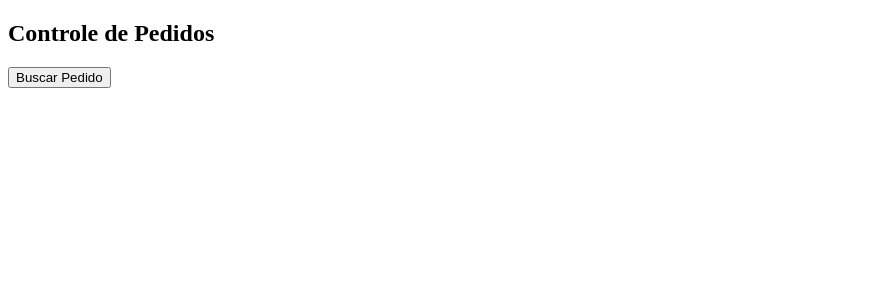
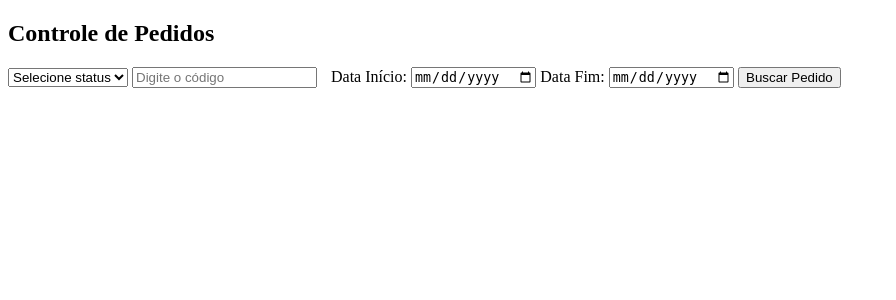
Before and after one commit to daniloabramo/NanoSistema, a CodeIgniter app: page /nano-sistema/index.php/controle/index in a window 1280 px wide. Shown: the top 300 px of the page, without its empty margins (0-896 px from the left). Run offline with CodeIgniter, Linux system fonts and the light colour scheme; tables that the repository leaves empty or names only in its code hold one stand-in row (values such as "Sample post"); some libraries are stand-ins or nearby versions.

Commit message:
filtro select, filtro de data e refatoração do atualizar status do pedido

```diff
--- a/application/config/autoload.php
+++ b/application/config/autoload.php
@@ -89,7 +89,7 @@
 |
 |	$autoload['helper'] = array('url', 'file');
 */
-$autoload['helper'] = array('url', 'filtro');
+$autoload['helper'] = array('url', 'select', 'filtro');
 
 /*
 | -------------------------------------------------------------------
--- a/application/controllers/Controle.php
+++ b/application/controllers/Controle.php
@@ -4,19 +4,36 @@
 class Controle extends CI_Controller {
 
     public function index(){
-        $this->load->view('pages/controle');
+
         $this->load->model('Pedido_model');
 
         $Detalhes_Pedido = $this->Pedido_model->listar();
         /*echo '<pre>';
         echo json_encode($Detalhes_Pedido, JSON_PRETTY_PRINT);
         echo '</pre>';*/
+
+
+        $data['select_status'] = select_opcoes($this, 'pedido_status', 'descricao', 'descricao', 'Selecione status');
+        $this->load->view('pages/controle', $data);
+
+
     }
 
     public function listar()
     {
+
         $this->load->model("Pedido_model");
-        $data['pedido'] = $this->Pedido_model->listar();
+
+        $filtro = array(
+            'id' => $this->input->get('id'),
+            'status' => $this->input->get('status'),
+            'data_inicio' => $this->input->get('data_inicio'),
+            'data_fim' => $this->input->get('data_fim')
+        );
+
+        $filtro = array_filter($filtro);
+        $data['pedido'] = $this->Pedido_model->listar($filtro);
+
         $this->load->view('/partials/lista_pedido', $data);
     }
 
--- /dev/null
+++ b/application/helpers/select_helper.php
@@ -0,0 +1,22 @@
+<?php
+if (!defined('BASEPATH')) exit('No direct script access allowed');
+
+if (!function_exists('select_opcoes')) {
+    function select_opcoes($CI, $tabela, $valor_coluna, $exibir_coluna, $opcao_padrao = 'Selecione', $where = null)
+    {
+        if ($where !== null) {
+            $CI->db->where($where);
+        }
+
+        $dados = $CI->db->get($tabela)->result_array();
+
+        $select_data = array(
+            'dados' => $dados,
+            'valor_coluna' => $valor_coluna,
+            'exibir_coluna' => $exibir_coluna,
+            'opcao_padrao' => $opcao_padrao
+        );
+
+        return $CI->load->view('partials/select', $select_data, TRUE);
+    }
+}
--- a/application/models/Pedido_model.php
+++ b/application/models/Pedido_model.php
@@ -86,12 +86,39 @@
     }
 
     // Listar Pedidos -----------------------------------------
-        public function listar()
+    public function listar($filtro = array())
     {
+        $data_inicio = $filtro['data_inicio'] ?? null;
+        $data_fim = $filtro['data_fim'] ?? null;
+
+        if (!empty($data_inicio) && empty($data_fim)) {
+            $data_inicio .= ' 00:01:00';
+            $data_fim = date('Y-m-d') . ' 23:59:59';
+
+        } elseif (empty($data_inicio) && !empty($data_fim)) {
+            $data_inicio = (new DateTime())->modify('-3 months')->format('Y-m-d') . ' 00:01:00';
+            $data_fim .= ' 23:59:59';
+
+        } elseif (empty($data_inicio) || empty($data_fim)) {
+            $data_fim = date('Y-m-d') . ' 23:59:59';
+            $data_inicio = (new DateTime())->modify('-3 months')->format('Y-m-d') . ' 00:01:00';
+
+        } else {
+            $data_inicio .= ' 00:01:00';
+            $data_fim .= ' 23:59:59';
+        }
+
+        $filtro['periodo'] = array($data_inicio, $data_fim);
+
+        $this->db = filtro($this->db, 'pedido.id', $filtro['id'] ?? '' );
+        $this->db = filtro($this->db, 'pedido_status.descricao', $filtro['status'] ?? '', 'LIKE');
+        $this->db = filtro($this->db, 'pedido.data_cadastro', $filtro['periodo'] ?? '', 'BETWEEN');
+
         $this->db->select('pedido.*, cliente.nome_completo, cliente.cpf, cliente.ie, pedido_status.descricao AS status_descricao');
         $this->db->select("DATE_FORMAT(pedido.data_cadastro, '%d/%m/%Y %H:%i:%s') AS data_cadastro");
         $this->db->join('cliente', 'pedido.cliente_id = cliente.id');
         $this->db->join('pedido_status', 'pedido.pedido_status_id = pedido_status.id', 'left');
+
         $this->db->order_by('pedido.id', 'DESC');
         return $this->db->get('pedido')->result_array();
     }
@@ -158,22 +185,22 @@
         return $this->db->get()->result_array();
     }
 
-    // REFATORAR PARA PRIVATE A AÇÃO DE CANCELAR E FINALIZAR
     // Atualizar status do pedido ----------------------------
     public function update_status($id, $acao)
     {
-        $em_andamento = 1;
-        $finalizado = 2;
-        $cancelado = 3;
-        $reembolsado = 4;
+        $status_map = [
+            'em_andamento' => 1,
+            'finalizado'   => 2,
+            'cancelado'    => 3,
+            'reembolsado'  => 4,
+        ];
 
         $pedido = $this->db->select('pedido_status_id')
-                            ->where('id', $id)
-                            ->get('pedido')
-                            ->row();
+            ->where('id', $id)
+            ->get('pedido')
+            ->row();
 
-        if (!$pedido)
-        {
+        if (!$pedido) {
             return false;
         }
 
@@ -181,43 +208,10 @@
         $novo_status = null;
         $mensagem = '';
 
-        if ($acao === "finalizar"){
-            if ($status_atual == $em_andamento){
-                $novo_status = $finalizado;
-                $mensagem = 'Pedido Finalizado com Sucesso.';
-            }
-            else if ($status_atual == $finalizado){
-                $mensagem = 'Pedido Já Finalizado';
-            }
-
-            else if ($status_atual == $cancelado){
-                $mensagem = 'Reative o pedido para dar seguimento nele';
-            }
-
-            else if ($status_atual == $reembolsado){
-                $mensagem = ' Pedido já reembolsado';
-            }
-        }
-
-        if ($acao === "cancelar"){
-            if ($status_atual == $em_andamento){
-                $novo_status = $cancelado;
-                $mensagem = 'Pedido Cancelado com Sucesso.';
-            }
-
-            else if ($status_atual == $finalizado){
-                $novo_status = $reembolsado;
-                $mensagem = 'Pedido Reembolsado';
-            }
-
-            else if ($status_atual == $cancelado){
-                $novo_status = $em_andamento;
-                $mensagem = 'Pedido Reativado';
-            }
-
-            else if ($status_atual == $reembolsado){
-                $mensagem = 'Não é possível cancelar o reembolso';
-            }
+        if ($acao === "finalizar") {
+            list($novo_status, $mensagem) = $this->finalizar_pedido($status_atual, $status_map);
+        } elseif ($acao === "cancelar") {
+            list($novo_status, $mensagem) = $this->cancelar_pedido($status_atual, $status_map);
         }
 
         if ($novo_status !== null) {
@@ -225,5 +219,42 @@
             $this->db->update('pedido', ['pedido_status_id' => $novo_status]);
             return $this->db->affected_rows() > 0 || $this->db->trans_status() !== FALSE;
         }
+
+        return $mensagem;
     }
+
+    private function finalizar_pedido($status_atual, $status_map)
+    {
+        if ($status_atual == $status_map['em_andamento']) {
+            return [$status_map['finalizado'], 'Pedido Finalizado com Sucesso.'];
+        }
+        if ($status_atual == $status_map['finalizado']) {
+            return [null, 'Pedido Já Finalizado'];
+        }
+        if ($status_atual == $status_map['cancelado']) {
+            return [null, 'Reative o pedido para dar seguimento nele'];
+        }
+        if ($status_atual == $status_map['reembolsado']) {
+            return [null, 'Pedido já reembolsado'];
+        }
+        return [null, 'Status inválido para finalização'];
+    }
+
+    private function cancelar_pedido($status_atual, $status_map)
+    {
+        if ($status_atual == $status_map['em_andamento']) {
+            return [$status_map['cancelado'], 'Pedido Cancelado com Sucesso.'];
+        }
+        if ($status_atual == $status_map['finalizado']) {
+            return [$status_map['reembolsado'], 'Pedido Reembolsado'];
+        }
+        if ($status_atual == $status_map['cancelado']) {
+            return [$status_map['em_andamento'], 'Pedido Reativado'];
+        }
+        if ($status_atual == $status_map['reembolsado']) {
+            return [null, 'Não é possível cancelar o reembolso'];
+        }
+        return [null, 'Status inválido para cancelamento'];
+    }
+
 }
--- a/application/views/pages/controle.php
+++ b/application/views/pages/controle.php
@@ -12,7 +12,20 @@
     <h2>Controle de Pedidos</h2>
     <main>
         <div class="div">
-            <section class="filtros"><button type="button" id="buscar-pedido">Buscar Pedido</button></section>
+            <section class="filtros">
+            <select id="descricao-status" name="status" class="form-control">
+                <?php echo $select_status; ?>
+            </select>
+
+            <input type="text" id="id-pedido" placeholder="Digite o código" class="form-control" style="width: 30; display: inline-block; margin-right: 10px;">
+
+            <label for="data-inicio">Data Início:</label>
+            <input type="date" id="data-inicio">
+
+            <label for="data-fim">Data Fim:</label>
+            <input type="date" id="data-fim">
+
+            <button type="button" id="buscar-pedido">Buscar Pedido</button></section>
             <table id="listar-pedido">
             </table>
         </div>
--- a/application/views/partials/lista_pedido.php
+++ b/application/views/partials/lista_pedido.php
@@ -26,7 +26,7 @@
     <?php endforeach; ?>
 <?php else: ?>
     <tr>
-        <td colspan="7">Nenhum produto encontrado.</td>
+        <td colspan="7">Nenhum pedido encontrado.</td>
     </tr>
 <?php endif; ?>
 </tbody>
--- a/application/views/partials/lista_produto.php
+++ b/application/views/partials/lista_produto.php
@@ -13,7 +13,7 @@
 <?php if (!empty($produto)): ?>
     <?php foreach($produto as $prod): ?>
         <tr class="linha-produto">
-            <td><?= $prod['codigo'] ?></td>
+            <td><?= str_pad($prod['codigo'], 4, '0', STR_PAD_LEFT) ?></td>
             <td>
             <?= $prod['produto_nome'] ?>
             <input type="hidden" class="produto-id" value="<?= $prod['id'] ?>">
--- a/application/views/partials/produto_adicionado.php
+++ b/application/views/partials/produto_adicionado.php
@@ -2,11 +2,9 @@
     <?php foreach($produto as $prod): ?>
         <tr data-id="<?= $prod['id'] ?>">
             <td>
-                <?= $prod['codigo'] ?>
-                <!-- hidden inputs para o POST -->
+
+                <?= str_pad($prod['codigo'], 4, '0', STR_PAD_LEFT) ?>
                 <input type="hidden" name="produtos[<?= $prod['id'] ?>][id]" value="<?= $prod['id'] ?>">
-                <!-- se quiser enviar o preço (opcional), mas NÃO confie nele no servidor -->
-                <!-- <input type="hidden" name="produtos[<?= $prod['id'] ?>][preco_unitario]" value="<?= $prod['custo_unitario'] ?>"> -->
             </td>
 
             <td><?= $prod['produto_nome'] ?></td>
--- /dev/null
+++ b/application/views/partials/select.php
@@ -0,0 +1,4 @@
+<option value="0"><?= isset($opcao_padrao) ? $opcao_padrao : 'Selecione' ?></option>
+<?php foreach($dados as $item): ?>
+    <option value="<?= $item[$valor_coluna] ?>"><?= $item[$exibir_coluna] ?></option>
+<?php endforeach; ?>
--- a/assets/js/listar-pedido.js
+++ b/assets/js/listar-pedido.js
@@ -1,7 +1,15 @@
-$(document).ready(function() {
-    $("#buscar-pedido").on("click", function() {
-        $.get(base_url + "controle/listar", function(data) {
-            $("#listar-pedido").html(data);
-        });
+$("#buscar-pedido").on("click", function() {
+    var id = $("#id-pedido").val();
+    var status = $("#descricao-status").val();
+    var data_inicio = $("#data-inicio").val();
+    var data_fim = $("#data-fim").val();
+
+    $.get(base_url + "controle/listar", {
+        id: id,
+        status: status,
+        data_inicio: data_inicio,
+        data_fim: data_fim
+    }, function(data) {
+        $("#listar-pedido").html(data);
     });
 });
```
Also changed, not shown: application/controllers/Pedido.php (+24 -4 lines), application/helpers/filtro_helper.php (+26 -3 lines), application/models/Produto_model.php (+11 -2 lines), application/views/pages/pedido.php (+25 -5 lines), assets/js/listar-produto.js (+10 -7 lines).
